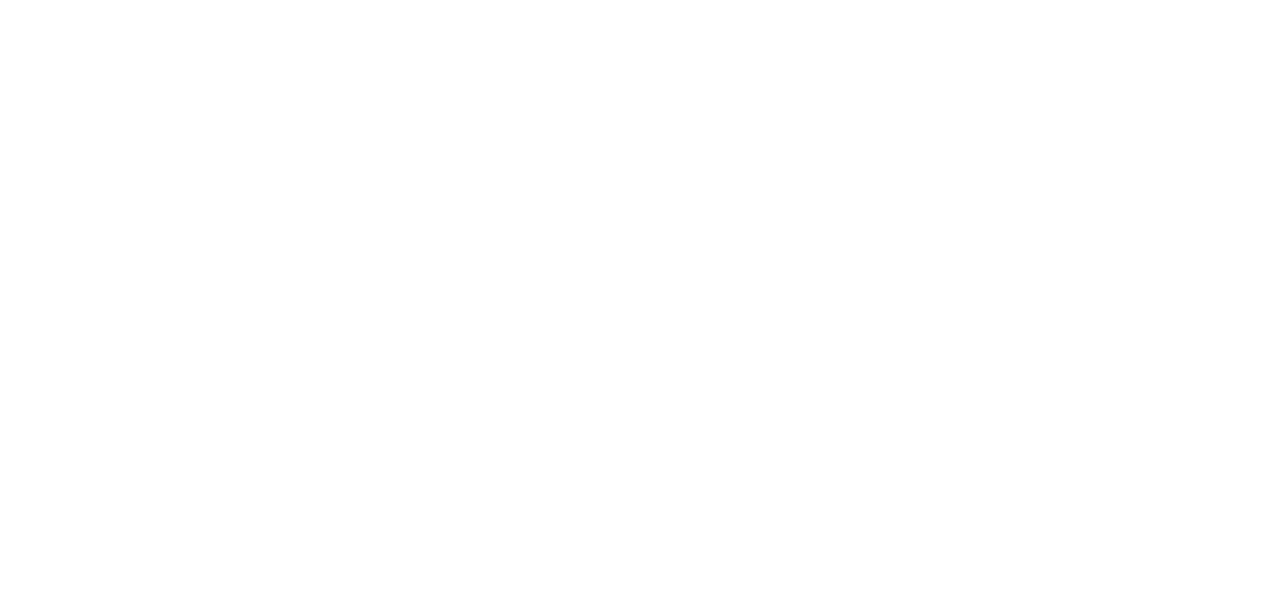
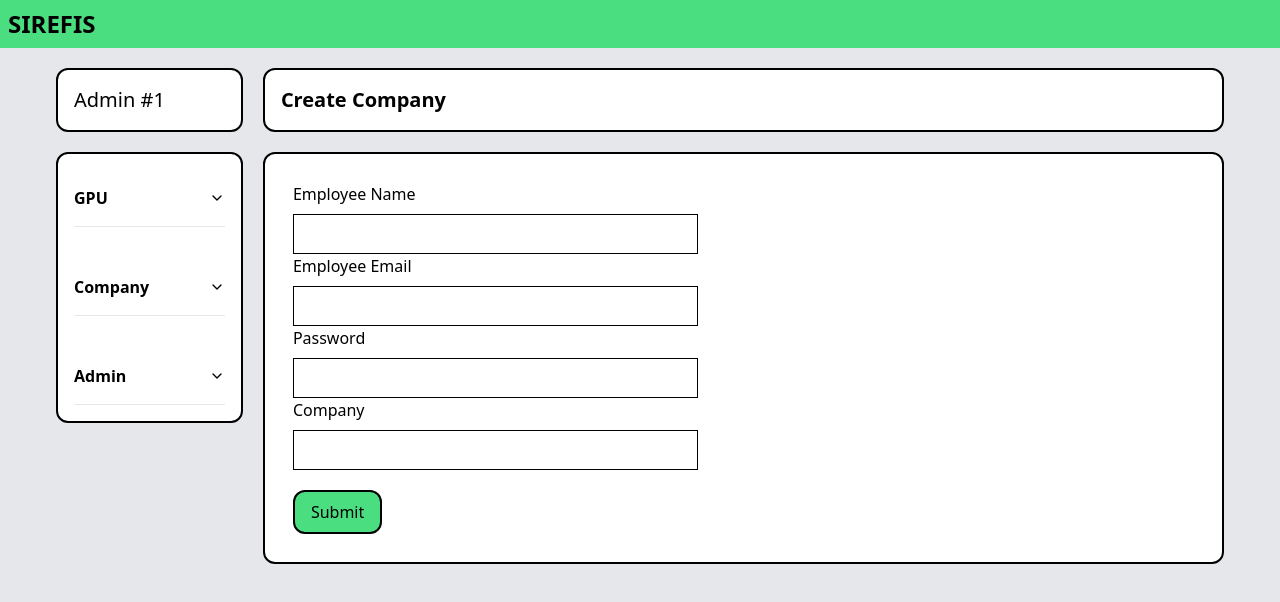
Before and after one commit to DewaMadeWira/sirefis-frontend, a React (Vite) app: page /create-company-employee in a window 1280 px wide. Shown: the top 602 px of the page. Built offline with nearby package versions, Linux system fonts and the light colour scheme.

Commit message:
update company employee

```diff
--- /dev/null
+++ b/src/CreateCompanyEmployee.tsx
@@ -0,0 +1,93 @@
+import { useRef } from 'react';
+import axios from 'axios';
+import { useToast } from '@/components/ui/use-toast';
+
+import './App.css';
+import LeftSideBar from './components/ui/left-sidebar';
+import SecondColHead from './components/ui/second-col-head';
+import { Input } from './components/ui/input';
+
+function CreateCompanyEmployee() {
+    const { toast } = useToast();
+
+    const employee_name: any = useRef(null);
+    const employee_email: any = useRef(null);
+    const password: any = useRef(null);
+    const company: any = useRef(null);
+
+    function handleSubmit(event: any) {
+        event.preventDefault();
+
+        axios.post(`http://127.0.0.1:8000/api/create_data_company_employee`, {
+            employee_name: employee_name.current.value,
+            employee_email: employee_email.current.value,
+            password: password.current.value,
+            company_id: company.current.value,
+        });
+        toast({
+            title: 'Item Created',
+            description: 'New Employee has added to Database',
+            className: 'bg-white border-black border-2 rounded-xl',
+        });
+
+        // alert(gpuRef.current.value);
+    }
+
+    return (
+        <div className='min-h-screen bg-gray-200'>
+            <nav className='bg-green-400'>
+                <h1 className='font-bold text-2xl p-2'>SIREFIS</h1>
+            </nav>
+            <div className='px-14 py-5 flex justify-between'>
+                {/* 1st Column */}
+                <LeftSideBar></LeftSideBar>
+                {/* 2nd Column */}
+                <div className='ml-5 w-[90%]'>
+                    <SecondColHead title='Create Company'></SecondColHead>
+
+                    <form
+                        onSubmit={handleSubmit}
+                        className='border-2 rounded-xl p-7 bg-white border-black mt-5 '
+                    >
+                        <div className='w-[45%]'>
+                            <h4 className=''>Employee Name</h4>
+                            <Input
+                                ref={employee_name}
+                                type='text'
+                                className=' mt-2'
+                                required
+                            ></Input>
+                            <h4 className=''>Employee Email</h4>
+                            <Input
+                                ref={employee_email}
+                                className=' mt-2'
+                                required
+                            ></Input>
+                            <h4 className=''>Password</h4>
+                            <Input
+                                ref={password}
+                                className=' mt-2'
+                                required
+                            ></Input>
+                            <h4 className=''>Company</h4>
+                            <Input
+                                ref={company}
+                                className=' mt-2'
+                                required
+                            ></Input>
+                        </div>
+
+                        <button
+                            type='submit'
+                            className='mt-5 bg-green-400 px-4 p-2 rounded-xl border-black border-2'
+                        >
+                            Submit
+                        </button>
+                    </form>
+                </div>
+            </div>
+        </div>
+    );
+}
+
+export default CreateCompanyEmployee;
--- /dev/null
+++ b/src/UpdateAdmin.tsx
@@ -0,0 +1,85 @@
+import { useRef } from 'react';
+import axios from 'axios';
+import { useToast } from '@/components/ui/use-toast';
+
+import './App.css';
+import LeftSideBar from './components/ui/left-sidebar';
+import SecondColHead from './components/ui/second-col-head';
+import { Input } from './components/ui/input';
+
+function CreateAdmin() {
+    const { toast } = useToast();
+
+    const admin_name: any = useRef(null);
+    const admin_email: any = useRef(null);
+    const password: any = useRef(null);
+
+    function handleSubmit(event: any) {
+        event.preventDefault();
+
+        axios.post(`http://127.0.0.1:8000/api/create_admin`, {
+            admin_name: admin_name.current.value,
+            admin_email: admin_email.current.value,
+            password: password.current.value,
+        });
+        toast({
+            title: 'Item Created',
+            description: 'New Admin has added to Database',
+            className: 'bg-white border-black border-2 rounded-xl',
+        });
+
+        // alert(gpuRef.current.value);
+    }
+
+    return (
+        <div className='min-h-screen bg-gray-200'>
+            <nav className='bg-green-400'>
+                <h1 className='font-bold text-2xl p-2'>SIREFIS</h1>
+            </nav>
+            <div className='px-14 py-5 flex justify-between'>
+                {/* 1st Column */}
+                <LeftSideBar></LeftSideBar>
+                {/* 2nd Column */}
+                <div className='ml-5 w-[90%]'>
+                    <SecondColHead title='Create GPU'></SecondColHead>
+
+                    <form
+                        onSubmit={handleSubmit}
+                        className='border-2 rounded-xl p-7 bg-white border-black mt-5 '
+                    >
+                        <div className='w-[45%]'>
+                            <h4 className=''>Admin Name</h4>
+                            <Input
+                                ref={admin_name}
+                                type='text'
+                                className=' mt-2'
+                                required
+                            ></Input>
+                            <h4 className=''>Admin Email</h4>
+                            <Input
+                                ref={admin_email}
+                                className=' mt-2'
+                                required
+                            ></Input>
+                            <h4 className=''>Password</h4>
+                            <Input
+                                ref={password}
+                                className=' mt-2'
+                                required
+                            ></Input>
+                        </div>
+
+                        <button
+                            type='submit'
+                            className='mt-5 bg-green-400 px-4 p-2 rounded-xl border-black border-2'
+                        >
+                            Submit
+                        </button>
+                    </form>
+                </div>
+            </div>
+        </div>
+    );
+}
+
+export default CreateAdmin;
--- a/src/company-data/data-table.tsx
+++ b/src/company-data/data-table.tsx
@@ -124,16 +124,6 @@
                 </Table>
             </div>
             <div className='flex items-center justify-end space-x-2 py-4'>
-                <a href='/create-company'>
-                    <Button
-                        variant='outline'
-                        size='sm'
-                        // onClick={() => table.previousPage()}
-                        // disabled={!table.getCanPreviousPage()}
-                    >
-                        Create Company
-                    </Button>
-                </a>
                 <Button
                     variant='outline'
                     size='sm'
--- a/src/company-employee-data/data-table.tsx
+++ b/src/company-employee-data/data-table.tsx
@@ -124,7 +124,7 @@
                 </Table>
             </div>
             <div className='flex items-center justify-end space-x-2 py-4'>
-                <a href='/create-emoloyee'>
+                {/* <a href='/create-emoloyee'>
                     <Button
                         variant='outline'
                         size='sm'
@@ -133,7 +133,7 @@
                     >
                         Create Employee
                     </Button>
-                </a>
+                </a> */}
                 <Button
                     variant='outline'
                     size='sm'
--- a/src/components/ui/left-sidebar.tsx
+++ b/src/components/ui/left-sidebar.tsx
@@ -63,9 +63,19 @@
                                                 Company List
                                             </li>
                                         </a>
+                                        <a href='/create-company'>
+                                            <li className='cursor-pointer hover:underline'>
+                                                Create Company
+                                            </li>
+                                        </a>
                                         <a href='/company-employee'>
                                             <li className='cursor-pointer hover:underline'>
                                                 Company Employee List
+                                            </li>
+                                        </a>
+                                        <a href='/create-company-employee'>
+                                            <li className='cursor-pointer hover:underline'>
+                                                Create Company Employee
                                             </li>
                                         </a>
                                     </ul>
--- a/src/gpu-data/columns.tsx
+++ b/src/gpu-data/columns.tsx
@@ -202,7 +202,9 @@
                     </DropdownMenuTrigger>
                     <DropdownMenuContent align='end' className='bg-white'>
                         <DropdownMenuLabel>Actions</DropdownMenuLabel>
-                        <DropdownMenuItem>Update GPU</DropdownMenuItem>
+                        <a href={`update-gpu/${gpu.gpu_id}`}>
+                            <DropdownMenuItem>Update GPU</DropdownMenuItem>
+                        </a>
                         <DropdownMenuItem
                             onClick={() => {
                                 axios.post(
--- a/src/main.tsx
+++ b/src/main.tsx
@@ -15,6 +15,7 @@
 import CreateAdmin from './CreateAdmin.tsx';
 import UpdateGpu from './UpdateGpu.tsx';
 import CreateCompany from './CreateCompany.tsx';
+import CreateCompanyEmployee from './CreateCompanyEmployee.tsx';
 
 const queryClient = new QueryClient();
 
@@ -41,6 +42,7 @@
         <Route path='/create-gpu' component={CreateGpu}></Route>
         <Route path='/create-admin' component={CreateAdmin}></Route>
         <Route path='/create-company' component={CreateCompany}></Route>
+        <Route path='/create-company-employee' component={CreateCompanyEmployee}></Route>
     </div>
 );
 
```
Also changed, not shown: src/company-data/columns.tsx (+22 -1 lines), src/company-employee-data/columns.tsx (+22 -1 lines).
